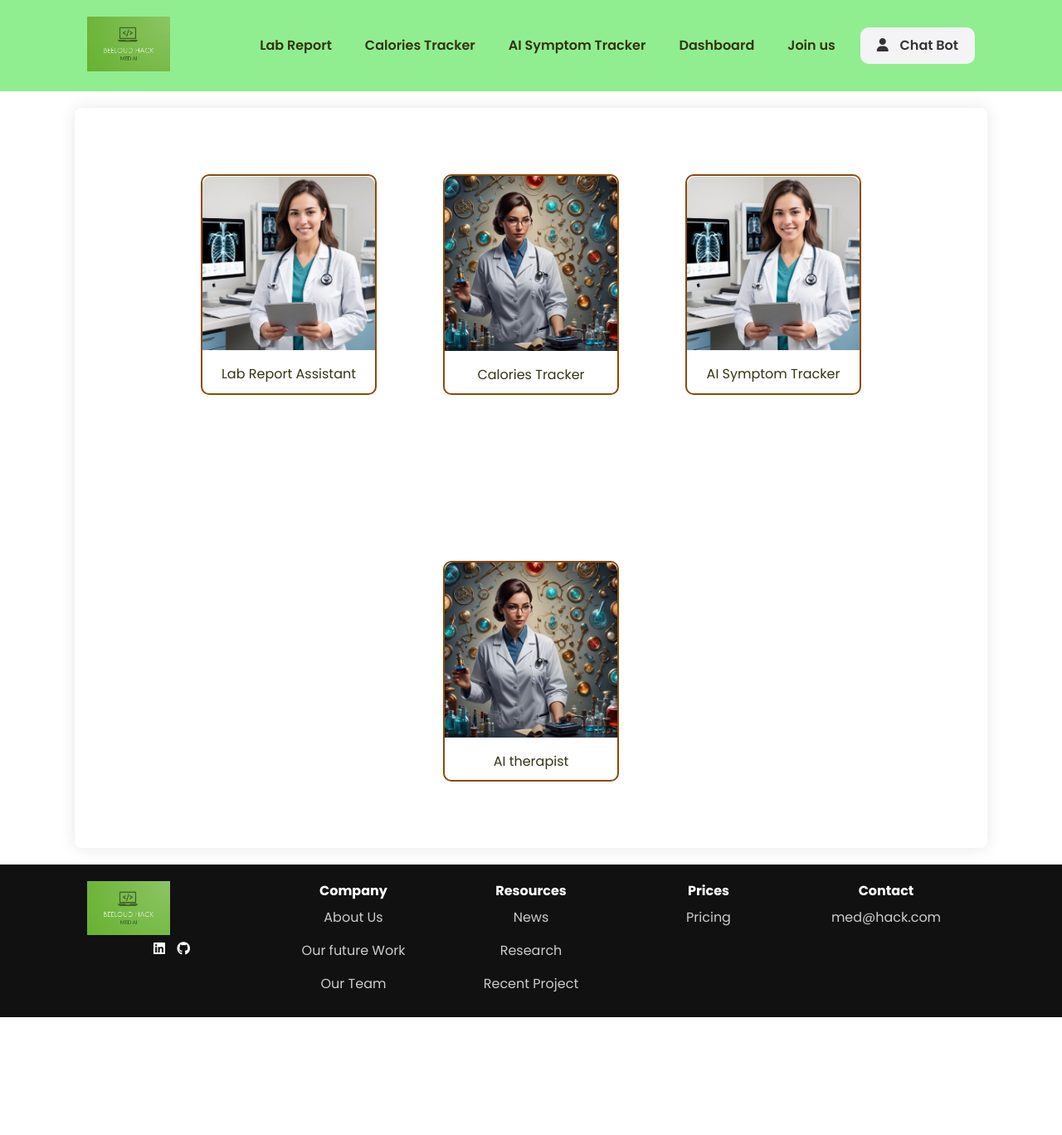
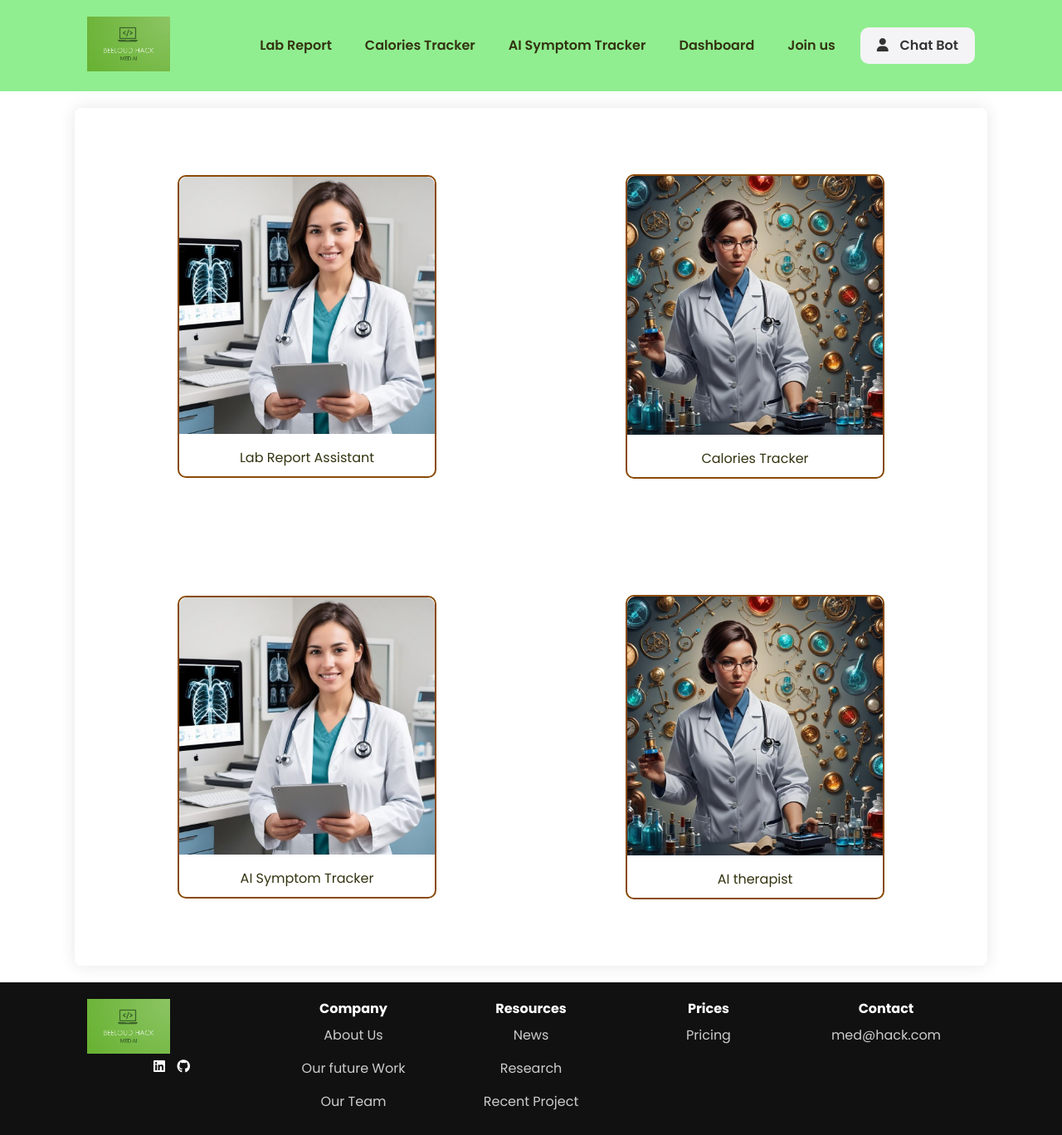
Before and after one commit to MaryamZahiri/Medical-AI-Hack, a Flask app: page / in a window 1280 px wide. Shown: the whole page at 83% size. Before the commit the page ends 1226 px from the top, so only its background shows below. Run offline with Flask 3, Linux system fonts and the light colour scheme.

Commit message:
fixed main style

```diff
--- a/static/css/main_page.css
+++ b/static/css/main_page.css
@@ -1,12 +1,14 @@
 .recipe-display {
-    display: flex;
-    flex-wrap: wrap;
-    justify-content: center;
-    gap: 80px; /* Adjust the gap between articles */
+    display: grid;
+    grid-template-columns: repeat(2, 1fr); /* Creates two columns of equal width */
+    grid-template-rows: auto auto; /* Creates two rows */
+    gap: 20px; /* Adjusts the gap between grid items */
+    justify-items: center; /* Centers items horizontally */
+    align-items: center; /* Centers items vertically */
 }
 
 article {
-    width: 20%; /* Adjust the width of articles to fit two in a row */
+    width: 60%; /* Adjust the width of articles to fit two in a row */
     border: 2px solid #8a4b08;
     border-radius: 10px;
     display: flex;
@@ -27,3 +29,33 @@ article p {
     padding: 10px;
     margin: 0;
 }
+
+
+/* Responsive adjustments */
+@media (min-width: 768px) {
+    .recipe-display {
+         grid-template-columns: repeat(2, 1fr); /* Keeps two columns for larger screens */
+         grid-template-rows: auto auto; /* Keeps two rows */
+     }
+ }
+
+ /* Example of placing items in the grid */
+ .recipe-display > article:nth-child(1) {
+     grid-column: 1 / 2; /* Places the first article in the first column */
+     grid-row: 1 / 2; /* Places the first article in the first row */
+ }
+
+ .recipe-display > article:nth-child(2) {
+     grid-column: 2 / 3; /* Places the second article in the second column */
+     grid-row: 1 / 2; /* Places the second article in the first row */
+ }
+
+ .recipe-display > article:nth-child(3) {
+     grid-column: 1 / 2; /* Places the third article in the first column */
+     grid-row: 2 / 3; /* Places the third article in the second row */
+ }
+
+ .recipe-display > article:nth-child(4) {
+     grid-column: 2 / 3; /* Places the fourth article in the second column */
+     grid-row: 2 / 3; /* Places the fourth article in the second row */
+ }
--- a/templates/header_html/lab_report.html
+++ b/templates/header_html/lab_report.html
@@ -7,6 +7,7 @@
 
     <!-- Include our css -->
     <link href="{{ url_for('static',filename='main_style.css') }}" rel="stylesheet" type="text/css"/>
+    <link href="{{ url_for('static',filename='css/lab_page.css') }}" rel="stylesheet" type="text/css"/>
 
     <!-- Google fonts -->
     <link rel="preconnect" href="https://fonts.googleapis.com">
@@ -27,7 +28,9 @@
 
     <!-- Main Screen -->
     <div class="dashboard-screen">
-        <div class="dashboard-content"></div>
+        <div class="dashboard-content">
+
+        </div>
     </div>
 
     <!-- Footer -->
```
Also changed, not shown: static/css/lab_page.css (added).
